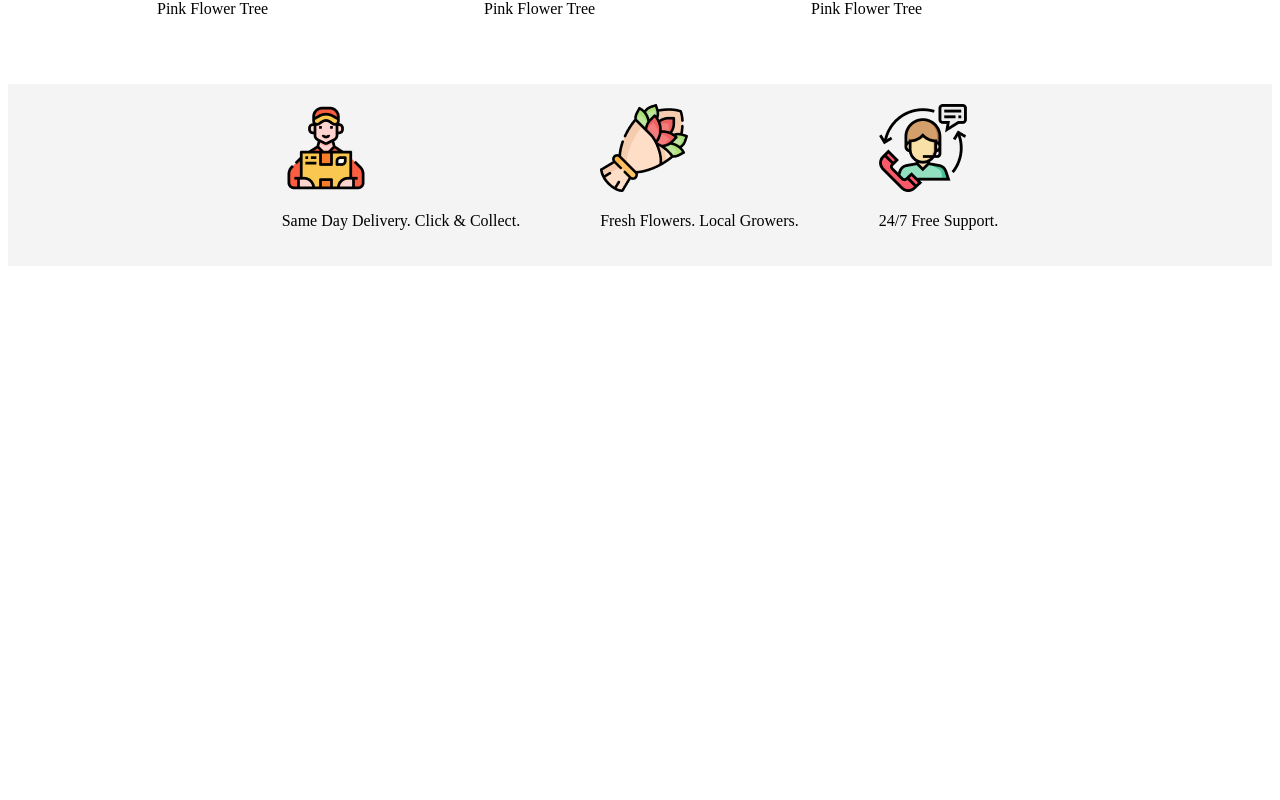
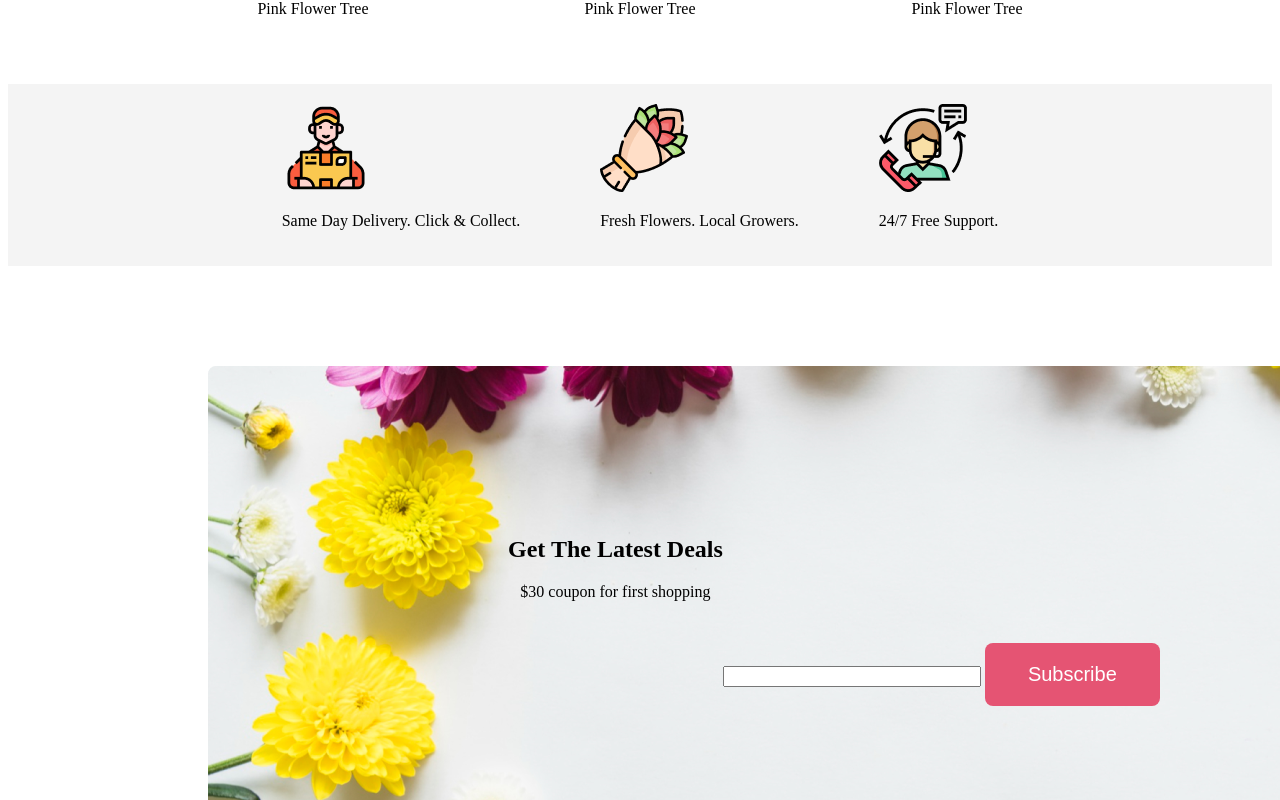
Before and after one commit to khandakertipusultan/flower-shope-1st-assignmet, a plain HTML site: page index.html in a window 1280 px wide. Shown: the part 1167-1967 px from the top of the page. Before the commit the page ends 1441 px from the top, so only its background shows below. Drawn offline with Linux system fonts and the light colour scheme.

Commit message:
section readd

```diff
--- a/index.html
+++ b/index.html
@@ -42,15 +42,15 @@
         <div class="flower">
             <div>
                 <img class="flower-a" src="./Asset/pngwing 6.png" alt="">
-                <p>Pink Flower Tree</p>
+                <p class="text-flower">Pink Flower Tree</p>
             </div>
             <div>
                 <img class="flower-a" src="./Asset/pngwing 5.png" alt="">
-                <p>Pink Flower Tree</p>
+                <p class="text-flower">Pink Flower Tree</p>
             </div>
             <div>
                 <img class="flower-a" src="./Asset/pngwing 7.png" alt="">
-                <p>Pink Flower Tree</p>
+                <p class="text-flower">Pink Flower Tree</p>
             </div>
         </div>
 
@@ -61,16 +61,16 @@
     <section>
         <div class="delivery">
             <div>
-                <img  src="./Asset/Group 57.png" alt="">
-                <p>Same Day Delivery. Click & Collect.</p>
+                <img src="./Asset/Group 57.png" alt="">
+                <p class="text-flower">Same Day Delivery. Click & Collect.</p>
             </div>
             <div>
-                <img  src="./Asset/Group 58.png" alt="">
-                <p>Fresh Flowers. Local Growers.</p>
+                <img src="./Asset/Group 58.png" alt="">
+                <p class="text-flower">Fresh Flowers. Local Growers.</p>
             </div>
             <div>
-                <img  src="./Asset/Group 59.png" alt="">
-                <p>24/7 Free Support.</p>
+                <img src="./Asset/Group 59.png" alt="">
+                <p class="text-flower">24/7 Free Support.</p>
             </div>
         </div>
     </section>
@@ -86,7 +86,17 @@
     </section>
 
     <!-- this is latest deal section -->
-    <section>
+    <section class="deal-section">
+        <div class="latest-deal">
+            <div class="deal-text">
+                <h1>Get The Latest Deals</h1>
+                <p>$30 coupon for first shopping</p>
+            </div>
+            <div >
+                <input class="input" type="text" name="" id="">
+                <button class="button">Subscribe</button>
+            </div>
+        </div>
 
     </section>
 
--- a/stylesheet/style.css
+++ b/stylesheet/style.css
@@ -55,3 +55,34 @@
     padding: 20px;
     margin-top: 50px;
 }
+
+.text-flower {
+    text-align: center;
+}
+
+.latest-deal {
+    display: flex;
+    background-image: url('./../Asset/Rectangle\ 9.png');
+    background-repeat: no-repeat;
+    width: 1080px;
+    height: 4867px;
+
+}
+
+.deal-text{
+    text-align: center;
+    margin-top: 150px;
+    margin-left: 300px;
+}
+
+.input{
+
+    margin-top: 300px;
+    width: 250px;
+}
+
+.deal-section{
+    margin-top: 100px;
+    margin-left: 200px;
+
+}
```
